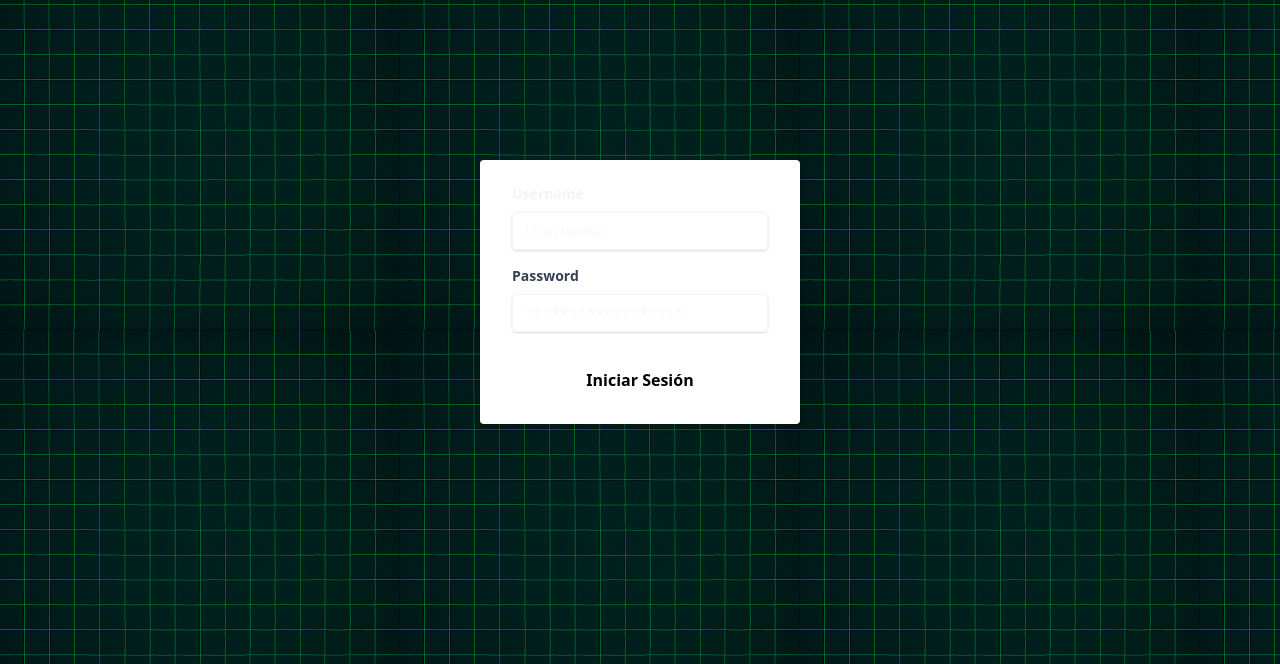
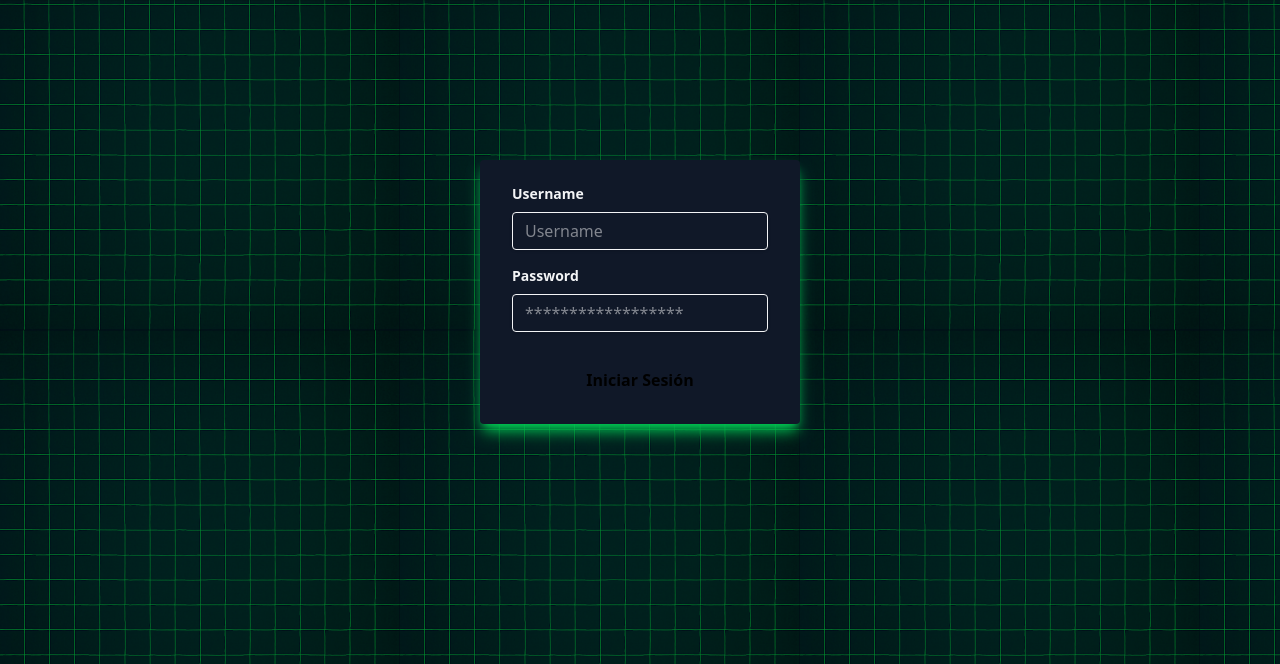
Before and after one commit to Xx-IKERO-90-xX/pgSecurityBot, a Flask app: page /auth/login in a window 1280 px wide. Shown: the part 70-734 px from the top of the page. Run offline with Flask 3, Linux system fonts and the light colour scheme; some libraries are stand-ins or nearby versions.

Commit message:
Agregamos sompreado al formulario para que quede atractivo

```diff
--- a/templates/login.jinja
+++ b/templates/login.jinja
@@ -4,8 +4,8 @@
 
 {%block content%}
 
-<div class="w-full max-w-xs mx-auto mt-40" >
-    <form class="bg-white shadow-md rounded px-8 pt-6 pb-8 mb-4">
+<div class="w-full max-w-xs mx-auto mt-40">
+    <form class="bg-gray-900 shadow-lg shadow-green-500 rounded px-8 pt-6 pb-8 mb-4">
         <div class="mb-4">
             <label class="block text-gray-100 text-sm font-bold mb-2" for="username">
                 Username
@@ -15,7 +15,7 @@
                 id="username" type="text" name="username" placeholder="Username">
         </div>
         <div class="mb-6">
-            <label class="block text-gray-700 text-sm font-bold mb-2" for="password">
+            <label class="block text-gray-100 text-sm font-bold mb-2" for="password">
                 Password
             </label>
             <input
@@ -23,8 +23,8 @@
                 id="password" name="passwd" type="password" placeholder="******************">
         </div>
         <div class="flex items-center justify-between text-center">
-            <button class="btn btn-success mx-auto btn-wide"><strong>Iniciar Sesión</strong></button>
+            <button type="submit" class="btn btn-success mx-auto btn-wide"><strong>Iniciar Sesión</strong></button>
         </div>
     </form>
-
+</div>
 {%endblock%}
```
